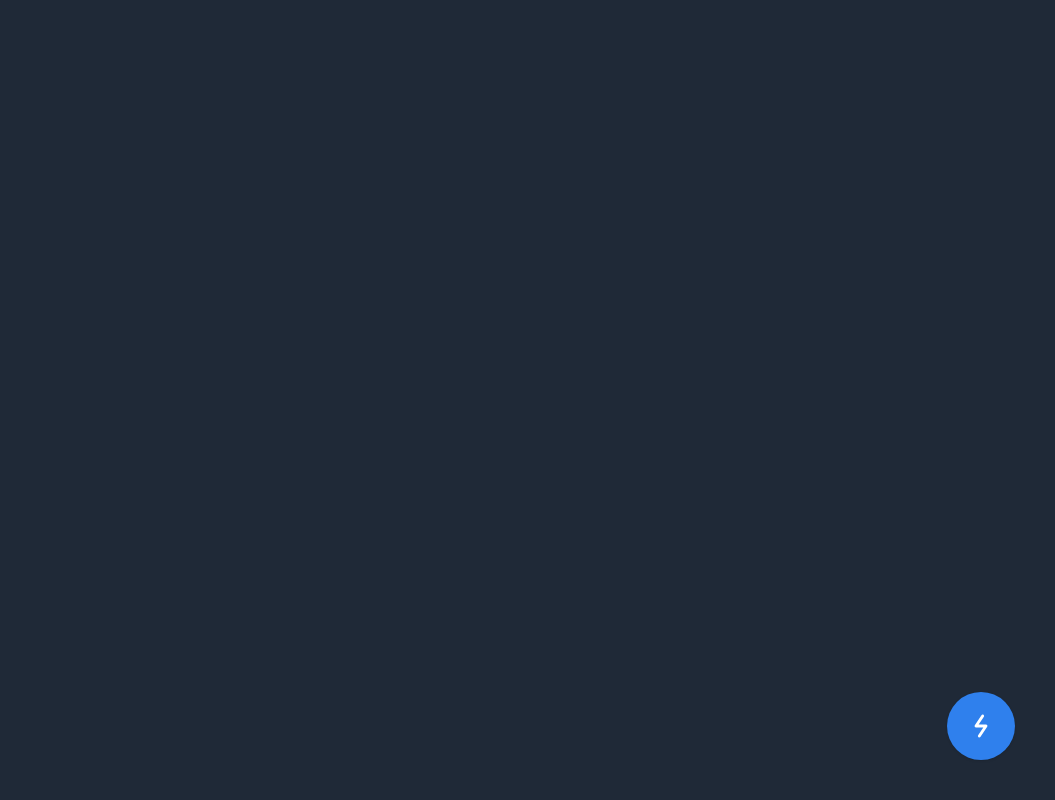
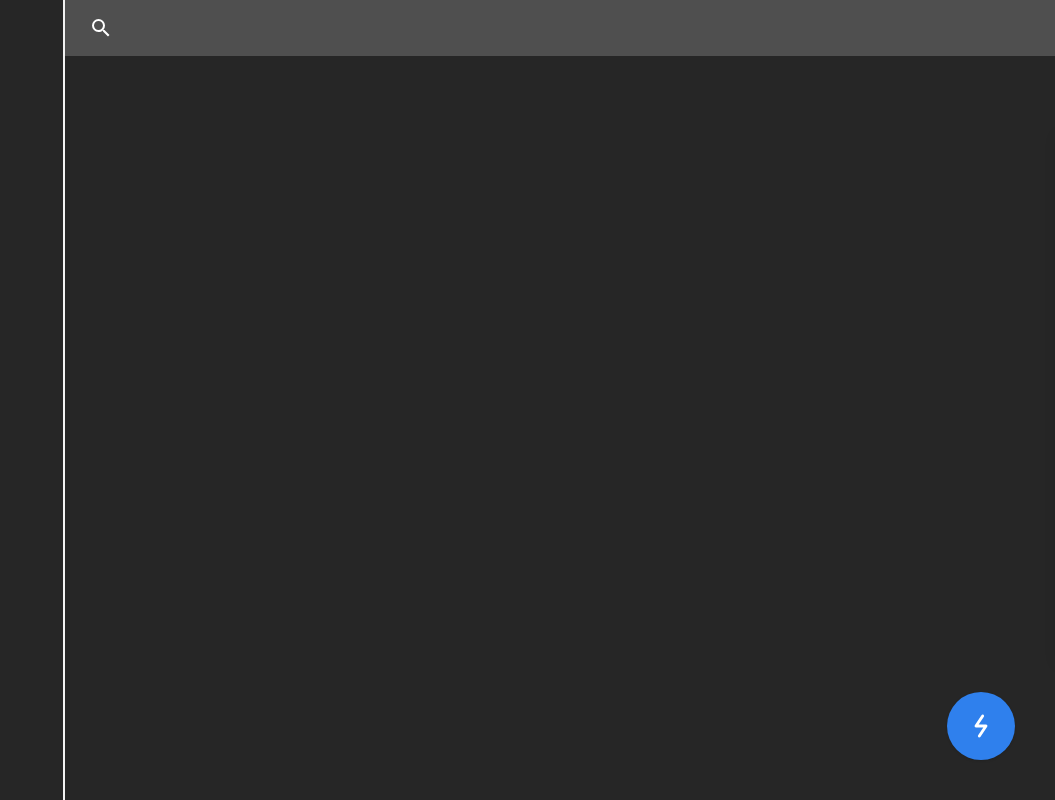
Before and after one commit to fandiarfa26/quicks_challenge, a React (Create React App) app: page / in a window 1280 px wide. Shown: the whole page, without its empty margins (225-1280 px from the left). Built offline with nearby package versions, Linux system fonts and the light colour scheme.

Commit message:
fixing layout

```diff
--- a/src/App.js
+++ b/src/App.js
@@ -1,11 +1,19 @@
 import Quicks from "./components/Quicks";
 import {RecoilRoot} from 'recoil'
-
+import {MdOutlineSearch} from 'react-icons/md'
 
 function App() {
   return (
     <RecoilRoot>
-      <div className="w-screen h-screen bg-gray-800">
+      <div className="w-screen h-screen bg-[#262626]">
+        <div className="flex divide-x-2 divide-secondary-white">
+          <div className="h-screen w-72"></div>
+          <div className="flex-1">
+            <div className="flex items-center w-full px-6 h-14 bg-secondary-dark">
+              <MdOutlineSearch className="w-6 h-6 text-white" />
+            </div>
+          </div>
+        </div>
         <Quicks/>
       </div>
     </RecoilRoot>
--- a/src/components/QuicksBox.jsx
+++ b/src/components/QuicksBox.jsx
@@ -21,7 +21,7 @@ const QuicksBox = () => {
   }
 
   return (
-    <div className={`transition-all ease-in-out duration-500 w-[768px] h-4/6 bg-white rounded fixed bottom-36 ${currentActive !== '' ? 'translate-x-0 right-10' : 'right-0 translate-x-full' }`}>
+    <div className={`transition-all ease-in-out duration-500 w-[768px] h-4/6 bg-white rounded fixed shadow-lg bottom-36 ${currentActive !== '' ? 'translate-x-0 right-10' : 'right-0 translate-x-full' }`}>
       {
         loadBody()
       }
```
